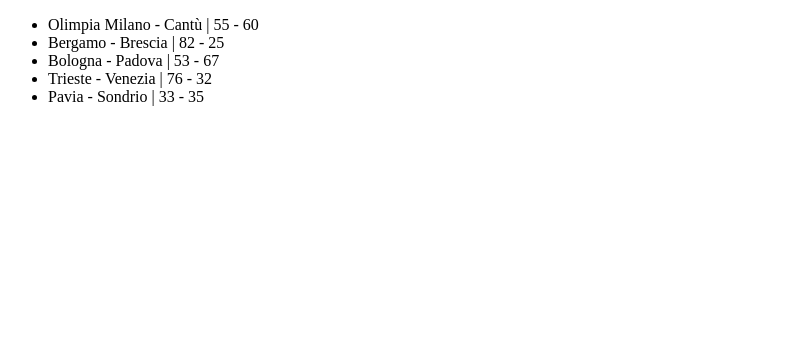
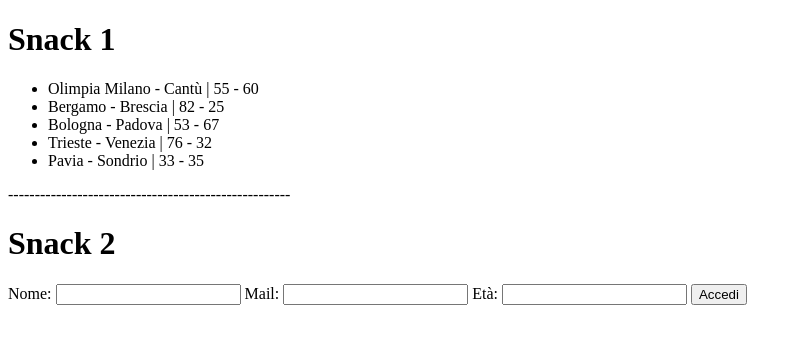
Before and after one commit to MGPasinetti/php-snacks-b1, a PHP site: page / in a window 1280 px wide. Shown: the top 344 px of the page, without its empty margins (0-802 px from the left). Run offline with PHP 8.4, Linux system fonts and the light colour scheme.

Commit message:
making snack 2

```diff
--- a/index.php
+++ b/index.php
@@ -21,6 +21,8 @@ Prendere un paragrafo abbastanza lungo, contenente diverse frasi. Prendere il pa
     Creiamo un array contenente le partite di basket di un’ipotetica tappa del calendario. Ogni array avrà una squadra di casa e una squadra ospite, punti fatti dalla squadra di casa e punti fatti dalla squadra ospite. Stampiamo a schermo tutte le partite con questo schema.
     Olimpia Milano - Cantù | 55-60
     -->
+
+    <h1>Snack 1</h1>
 
     <?php
         $arrMatches = [
@@ -89,9 +91,24 @@ Prendere un paragrafo abbastanza lungo, contenente diverse frasi. Prendere il pa
         } ?>
     </ul>
 
+    <span>-----------------------------------------------------</span>
+
     <!--
     SNACK 2
     Passare come parametri GET name, mail e age e verificare (cercando i metodi che non conosciamo nella documentazione) che name sia più lungo di 3 caratteri, che mail contenga un punto e una chiocciola e che age sia un numero. Se tutto è ok stampare “Accesso riuscito”, altrimenti “Accesso negato”
     -->
+
+    <h1>Snack 2</h1>
+
+    <form action="" method="get">
+        <label for="name">Nome:</label>
+        <input type="text" id="name">
+        <label for="mail">Mail:</label>
+        <input type="text" id="mail">
+        <label for="age">Età:</label>
+        <input type="number" id="age">
+        <button>Accedi</button>
+    </form>
+
 </body>
 </html>
```
